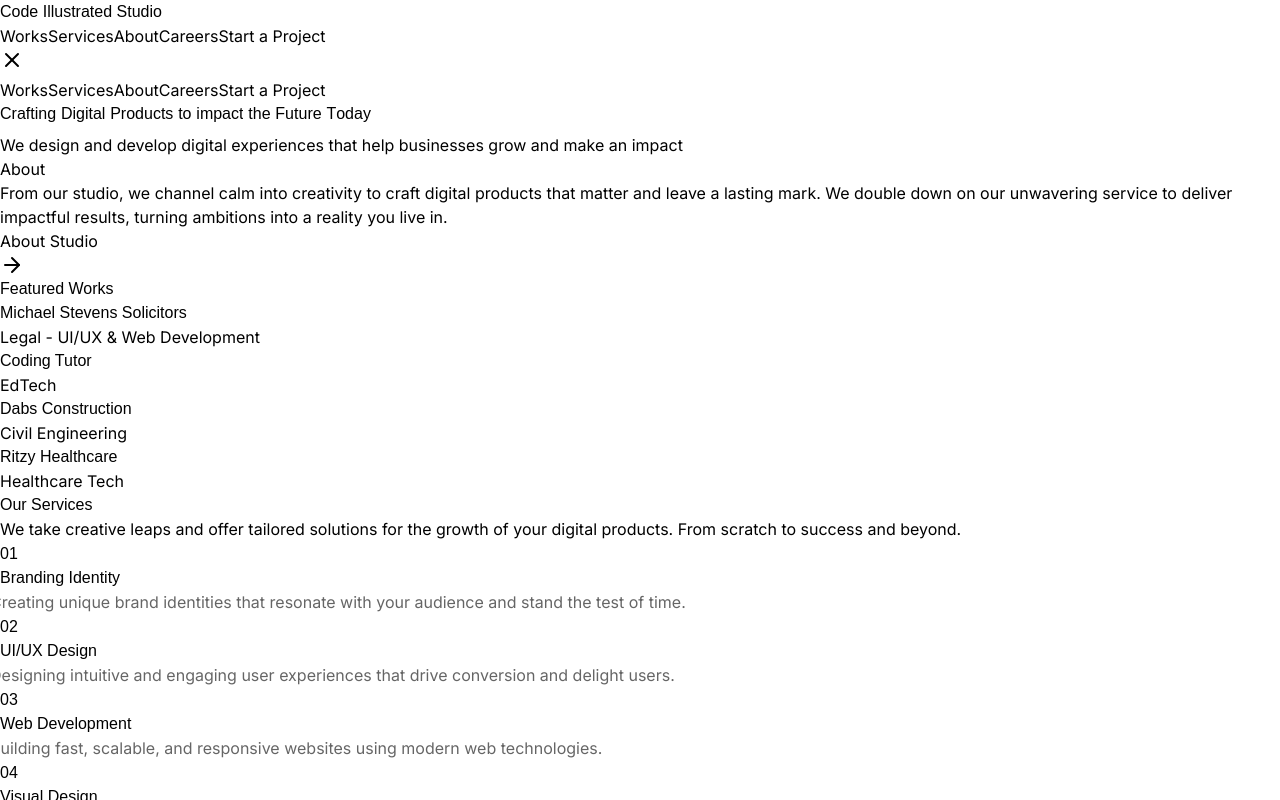
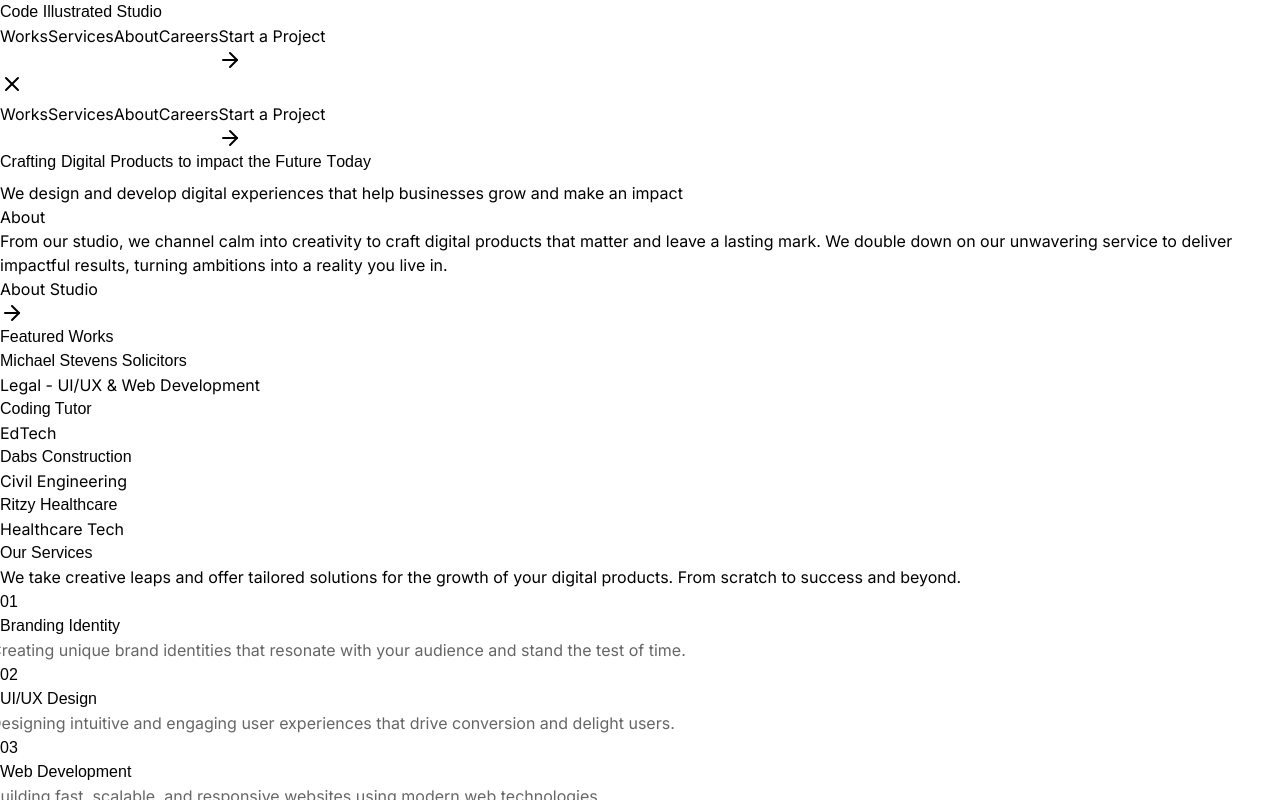
Before and after one commit to osaroDEV/codeillustrated-studio, a Next.js app: page /labs/ in a window 1280 px wide. Both pictures are taken after a click on the button 12 px from the left and 60 px from the top of the page. Shown: the top 800 px of the page. Built offline with nearby package versions, Linux system fonts and the light colour scheme; grey boxes are pictures that could not be loaded; a web font is replaced by a local one.

Commit message:
resize fonts & buttons

```diff
--- a/components/sections/AboutSection.tsx
+++ b/components/sections/AboutSection.tsx
@@ -1,12 +1,13 @@
-import React, { useEffect, useRef, useState } from 'react';
-import { ArrowRight } from 'lucide-react';
+import { ArrowRight } from "lucide-react";
+import { useEffect, useRef, useState } from "react";
 
 export default function AboutSection() {
   const sectionRef = useRef<HTMLDivElement>(null);
   const [visibleLetters, setVisibleLetters] = useState(0);
   const [hasAnimated, setHasAnimated] = useState(false);
 
-  const text = "From our studio, we channel calm into creativity to craft digital products that matter and leave a lasting mark. We double down on our unwavering service to deliver impactful results, turning ambitions into a reality you live in.";
+  const text =
+    "From our studio, we channel calm into creativity to craft digital products that matter and leave a lasting mark. We double down on our unwavering service to deliver impactful results, turning ambitions into a reality you live in.";
 
   useEffect(() => {
     const observer = new IntersectionObserver(
@@ -46,16 +47,16 @@ export default function AboutSection() {
       className="min-h-screen bg-white px-6 py-20 md:px-12 lg:px-24"
     >
       <div className="max-w-5xl">
-        <h2 className="text-blue-500 text-sm font-medium mb-8">About</h2>
+        <h2 className="text-[#1E5A6D] text-sm font-medium mb-8">About</h2>
 
-        <p className="text-5xl md:text-6xl lg:text-7xl leading-tight mb-16 font-sans">
-          {text.split('').map((char, index) => (
+        <p className="text-2xl md:text-3xl lg:text-4xl leading-tight mb-16 font-sans">
+          {text.split("").map((char, index) => (
             <span
               key={index}
               className={`transition-all duration-200 ${
                 index < visibleLetters
-                  ? 'text-black font-bold opacity-100'
-                  : 'text-gray-300 font-normal opacity-50'
+                  ? "text-black font-medium opacity-100"
+                  : "text-gray-300 font-normal opacity-50"
               }`}
             >
               {char}
@@ -63,9 +64,9 @@ export default function AboutSection() {
           ))}
         </p>
 
-        <button className="flex items-center gap-3 bg-gray-100 hover:bg-gray-200 transition-colors px-8 py-4 rounded-full text-base font-medium">
-          <span>About Studio</span>
-          <span className="bg-blue-500 text-white p-2 rounded-full">
+        <button className="flex items-center gap-3 bg-gray-100 hover:bg-gray-200 transition-colors px-6 py-2.5 md:px-8 md:py-4 rounded-full text-base font-medium">
+          <span className="text-[#C42125]">About Studio</span>
+          <span className="bg-[#1E5A6D] text-white p-2 rounded-full">
             <ArrowRight className="w-5 h-5" />
           </span>
         </button>
--- a/components/sections/Footer.tsx
+++ b/components/sections/Footer.tsx
@@ -143,7 +143,7 @@ export function Footer() {
 
         <div className="border-t border-white/20 pt-8 flex flex-col md:flex-row justify-between items-center gap-4">
           <p className="text-gray-400 text-sm">
-            © &copy; {new Date().getFullYear()} Code Illustrated Studio. All rights reserved.
+            &copy; {new Date().getFullYear()} Code Illustrated Studio. All rights reserved.
           </p>
           <div className="flex gap-6">
             <a href="#" className="text-gray-400 hover:text-white transition-colors text-sm">
--- a/components/sections/Navbar.tsx
+++ b/components/sections/Navbar.tsx
@@ -1,7 +1,7 @@
-'use client';
+"use client";
 
-import { useState, useEffect } from 'react';
-import { Menu, X } from 'lucide-react';
+import { ArrowRight, Menu, X } from "lucide-react";
+import { useEffect, useState } from "react";
 
 export function Navbar() {
   const [isScrolled, setIsScrolled] = useState(false);
@@ -12,14 +12,14 @@ export function Navbar() {
       setIsScrolled(window.scrollY > 50);
     };
 
-    window.addEventListener('scroll', handleScroll);
-    return () => window.removeEventListener('scroll', handleScroll);
+    window.addEventListener("scroll", handleScroll);
+    return () => window.removeEventListener("scroll", handleScroll);
   }, []);
 
   return (
     <nav
       className={`fixed top-0 left-0 right-0 z-50 transition-all duration-300 ${
-        isScrolled ? 'bg-white/95 backdrop-blur-sm shadow-sm' : 'bg-transparent'
+        isScrolled ? "bg-white/95 backdrop-blur-sm shadow-sm" : "bg-transparent"
       }`}
     >
       <div className="max-w-7xl mx-auto px-6 lg:px-12">
@@ -29,20 +29,38 @@ export function Navbar() {
           </div>
 
           <div className="hidden md:flex items-center gap-8">
-            <a href="#works" className="text-sm font-medium hover:opacity-60 transition-opacity">
+            <a
+              href="#works"
+              className="text-sm font-medium hover:opacity-60 transition-opacity"
+            >
               Works
             </a>
-            <a href="#services" className="text-sm font-medium hover:opacity-60 transition-opacity">
+            <a
+              href="#services"
+              className="text-sm font-medium hover:opacity-60 transition-opacity"
+            >
               Services
             </a>
-            <a href="#about" className="text-sm font-medium hover:opacity-60 transition-opacity">
+            <a
+              href="#about"
+              className="text-sm font-medium hover:opacity-60 transition-opacity"
+            >
               About
             </a>
-            <a href="#careers" className="text-sm font-medium hover:opacity-60 transition-opacity">
+            <a
+              href="#careers"
+              className="text-sm font-medium hover:opacity-60 transition-opacity"
+            >
               Careers
             </a>
-            <button className="px-6 py-2.5 bg-black text-white text-sm font-medium rounded-full hover:bg-black/80 transition-colors">
+            {/* <button className="px-6 py-2.5 bg-black text-white text-sm font-medium rounded-full hover:bg-black/80 transition-colors">
               Start a Project
+            </button> */}
+            <button className="flex items-center gap-3 bg-gray-100 hover:bg-gray-200 transition-colors px-6 py-2.5 rounded-full text-base font-medium">
+              <span className="text-[#C42125]">Start a Project</span>
+              <span className="bg-[#1E5A6D] text-white rounded-full">
+                <ArrowRight className="w-5 h-5" />
+              </span>
             </button>
           </div>
 
@@ -86,8 +104,14 @@ export function Navbar() {
             >
               Careers
             </a>
-            <button className="px-8 py-3 bg-black text-white text-lg font-medium rounded-full hover:bg-black/80 transition-colors">
+            {/* <button className="px-8 py-3 bg-black text-white text-lg font-medium rounded-full hover:bg-black/80 transition-colors">
               Start a Project
+            </button> */}
+            <button className="flex items-center gap-3 bg-gray-100 hover:bg-gray-200 transition-colors px-6 py-2.5 rounded-full text-base font-medium">
+              <span className="text-[#C42125]">Start a Project</span>
+              <span className="bg-[#1E5A6D] text-white rounded-full">
+                <ArrowRight className="w-5 h-5" />
+              </span>
             </button>
           </div>
         </div>
--- a/components/sections/Services.tsx
+++ b/components/sections/Services.tsx
@@ -76,13 +76,13 @@ export function Services() {
         <h2 className="text-4xl md:text-6xl lg:text-7xl font-bold anton-sc mb-16">
           Our Services
         </h2>
-        <p className="text-5xl md:text-6xl lg:text-7xl leading-tight mb-16 font-sans">
+        <p className="text-2xl md:text-3xl lg:text-4xl leading-tight mb-16 font-sans">
           {text.split("").map((char, index) => (
             <span
               key={index}
               className={`transition-all duration-200 ${
                 index < visibleLetters
-                  ? "text-black font-bold opacity-100"
+                  ? "text-black font-medium opacity-100"
                   : "text-gray-300 font-normal opacity-50"
               }`}
             >
```
